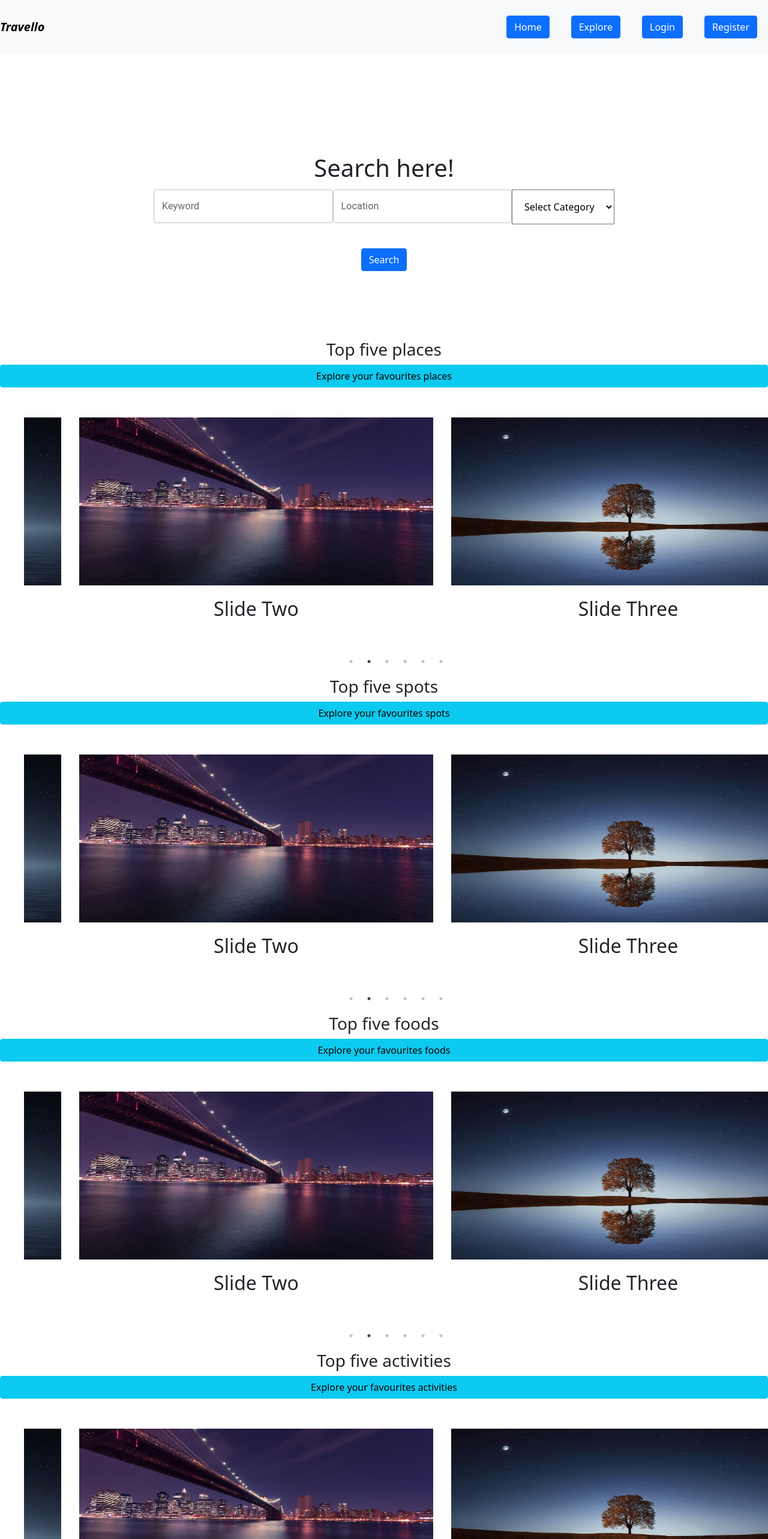
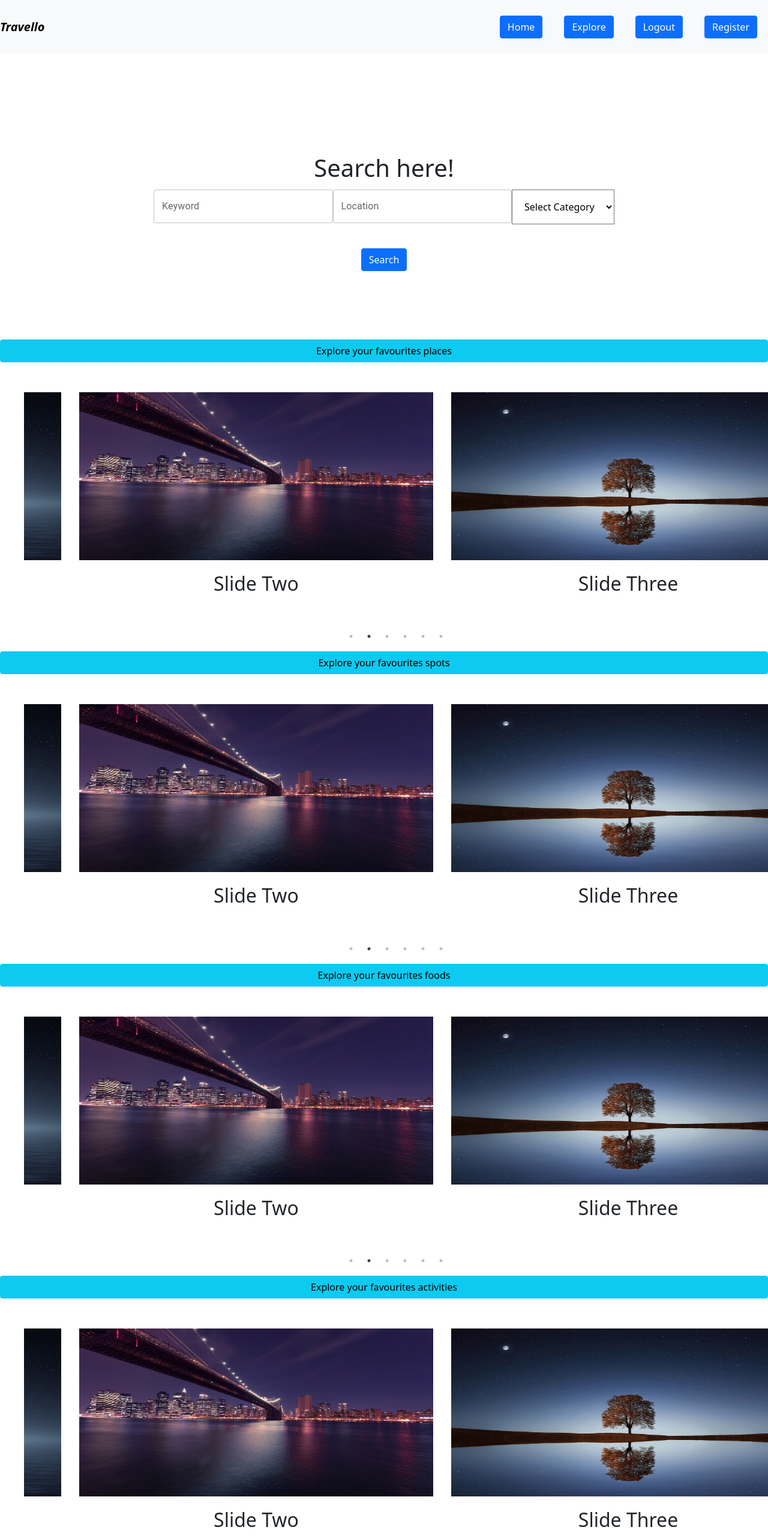
Before and after one commit to SaemHasan/Travello-Project, a React (Create React App) app in the folder frontend/travello-frontend/: page / in a window 1280 px wide. Shown: the top 2566 px of the page at 60% size. Built offline with nearby package versions, Linux system fonts and the light colour scheme; grey boxes are pictures that could not be loaded.

Commit message:
save to localstorage

```diff
--- a/frontend/travello-frontend/src/Components/Navbar.js
+++ b/frontend/travello-frontend/src/Components/Navbar.js
@@ -1,29 +1,104 @@
-import React from "react";
-import Button from 'react-bootstrap/Button';
+import React, { useEffect, useState } from "react";
+import Button from "react-bootstrap/Button";
 // import { Link } from 'react-router-dom';
-import { Link } from '@mui/material';
-
+import { Link } from "@mui/material";
 
 const Navbar = () => {
+  const [token, setToken] = useState("");
+  const [loggedIn, setLoggedIn] = useState(false);
+
+  useEffect(() => {
+    const token = JSON.parse(localStorage.getItem("token"));
+    if (token) {
+      setToken(token);
+      setLoggedIn(true);
+    } else {
+      setLoggedIn(false);
+    }
+  }, []);
+
+  const LogoutBtn = () => {
+    console.log("LogoutBtn");
+    localStorage.removeItem("token");
+    setToken("");
+    setLoggedIn(false);
+  };
+
   return (
     <nav className="navbar navbar-expand-lg navbar-light bg-light">
-          <a className="navbar-brand" href="#"><b><i><Link href = "/" underline="hover" style={{ color:"black"}}>Travello</Link></i></b></a>
-  <button className="navbar-toggler" type="button" data-toggle="collapse" data-target="#navbarNavDropdown" aria-controls="navbarNavDropdown" aria-expanded="false" aria-label="Toggle navigation">
-
-  </button>
-  <div className="collapse navbar-collapse" id="navbarNavDropdown" style={{ display: "flex", justifyContent: 'flex-end'}}>
+      <a className="navbar-brand" href="#">
+        <b>
+          <i>
+            <Link href="/" underline="hover" style={{ color: "black" }}>
+              Travello
+            </Link>
+          </i>
+        </b>
+      </a>
+      <button
+        className="navbar-toggler"
+        type="button"
+        data-toggle="collapse"
+        data-target="#navbarNavDropdown"
+        aria-controls="navbarNavDropdown"
+        aria-expanded="false"
+        aria-label="Toggle navigation"
+      ></button>
+      <div
+        className="collapse navbar-collapse"
+        id="navbarNavDropdown"
+        style={{ display: "flex", justifyContent: "flex-end" }}
+      >
         <ul className="navbar-nav">
           <li className="nav-item active">
-        <a className="nav-link" href="/"><Button><Link href = "/" style={{ color:"white"}}> Home </Link></Button></a>
+            <a className="nav-link" href="/">
+              <Button>
+                <Link href="/" style={{ color: "white" }}>
+                  {" "}
+                  Home{" "}
+                </Link>
+              </Button>
+            </a>
           </li>
           <li className="nav-item">
-        <a className="nav-link" href="/Explore"><Button> <Link href = "/Explore" style={{ color:"white"}}> Explore </Link></Button></a>
+            <a className="nav-link" href="/Explore">
+              <Button>
+                {" "}
+                <Link href="/Explore" style={{ color: "white" }}>
+                  {" "}
+                  Explore{" "}
+                </Link>
+              </Button>
+            </a>
           </li>
+          {loggedIn === true ? (
             <li className="nav-item">
-        <a className="nav-link" href="/Login"><Button><Link href ="/Login" style={{ color:"white"}}> Login </Link>  </Button></a>
+              <a className="nav-link" href="/Login">
+                <Button>
+                  <Link href="/Login" style={{ color: "white" }}>
+                    {" "}
+                    Login{" "}
+                  </Link>{" "}
+                </Button>
+              </a>
             </li>
+          ) : (
             <li className="nav-item">
-        <a className="nav-link" href="/Registration"><Button><Link href ="/Registration" style={{ color:"white"}}> Register </Link> </Button></a>
+              <a className="nav-link">
+                <Button onClick={LogoutBtn}>Logout</Button>
+              </a>
+            </li>
+          )}
+
+          <li className="nav-item">
+            <a className="nav-link" href="/Registration">
+              <Button>
+                <Link href="/Registration" style={{ color: "white" }}>
+                  {" "}
+                  Register{" "}
+                </Link>{" "}
+              </Button>
+            </a>
           </li>
           {/*<li className="nav-item dropdown">
         <a className="nav-link dropdown-toggle" href="#" id="navbarDropdownMenuLink" data-toggle="dropdown" aria-haspopup="true" aria-expanded="false">
@@ -38,7 +113,7 @@ const Navbar = () => {
         </ul>
       </div>
     </nav>
-    )
-}
+  );
+};
 
 export default Navbar;
--- a/frontend/travello-frontend/src/home/Home.js
+++ b/frontend/travello-frontend/src/home/Home.js
@@ -13,6 +13,7 @@ import SearchBar from "../Components/Search_bar";
 function Home() {
   // const [articles, setArticles] = useState([]);
   // const [demos, setDemos] = useState([]);
+
   const vidRef = useRef();
 
   useEffect(() => {
@@ -40,9 +41,9 @@ function Home() {
       <div>
         <SearchBar />
       </div>
-      <div>
-        <h3> Top five places </h3>
-      </div>
+      {/*<div>*/}
+      {/*  <h3> Top five places </h3>*/}
+      {/*</div>*/}
       <div>
         <div style={{ marginBottom: "20px" }}>
           <div className="col-sm-12 btn btn-info">
@@ -53,9 +54,9 @@ function Home() {
       <div>
         <Sliders />
       </div>
-      <div>
-        <h3> Top five spots </h3>
-      </div>
+      {/*<div>*/}
+      {/*  <h3> Top five spots </h3>*/}
+      {/*</div>*/}
       <div>
         <div style={{ marginBottom: "20px" }}>
           <div className="col-sm-12 btn btn-info">
@@ -66,9 +67,9 @@ function Home() {
       <div>
         <Sliders />
       </div>
-      <div>
-        <h3> Top five foods </h3>
-      </div>
+      {/*<div>*/}
+      {/*  <h3> Top five foods </h3>*/}
+      {/*</div>*/}
       <div>
         <div style={{ marginBottom: "20px" }}>
           <div className="col-sm-12 btn btn-info">
@@ -79,9 +80,9 @@ function Home() {
       <div>
         <Sliders />
       </div>
-      <div>
-        <h3> Top five activities </h3>
-      </div>
+      {/*<div>*/}
+      {/*  <h3> Top five activities </h3>*/}
+      {/*</div>*/}
       <div>
         <div style={{ marginBottom: "20px" }}>
           <div className="col-sm-12 btn btn-info">
--- a/frontend/travello-frontend/src/login/LoginBody.js
+++ b/frontend/travello-frontend/src/login/LoginBody.js
@@ -1,4 +1,4 @@
-import React, { useState } from "react";
+import React, { useEffect, useState } from "react";
 import Form from "react-bootstrap/Form";
 import Button from "react-bootstrap/Button";
 import "./Login.css";
@@ -14,7 +14,7 @@ export default function LoginBody() {
   const [username, setUsername] = useState("");
   const [loggedIn, setLoggedIn] = useState(false);
   // const [cookies, setCookie, removeCookie] = useCookies(['cookie-name']);
-  // const [token, setToken, removeToken] = useCookies(["mytoken"]);
+  const [token, setToken] = useState("");
   let navigate = useNavigate(); // log in thakle page e redirect korar jonno
 
   function validateForm() {
@@ -26,11 +26,17 @@ export default function LoginBody() {
     event.preventDefault();
   };
 
+  useEffect(() => {
+    localStorage.setItem("token", JSON.stringify(token));
+  }, [token]);
+
   const handleLogin = (resp) => {
     console.log("handleLogin");
+    console.log(resp);
     console.log(resp.status);
     if (resp.token) {
       // alert("Login Successful");
+      setToken(resp.token);
       setLoggedIn(true);
       navigate("/");
     } else {
```
Also changed, not shown: 2 other files (tests, documents, lock files or other folders). Lines whose indentation alone changed are shown as unchanged.
